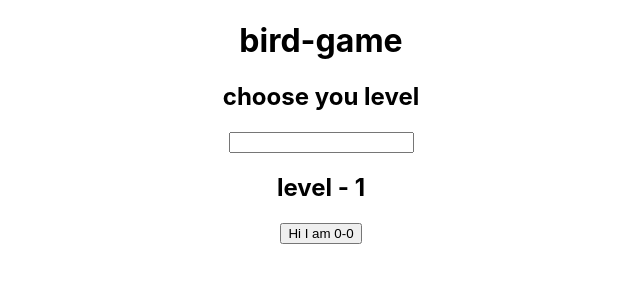
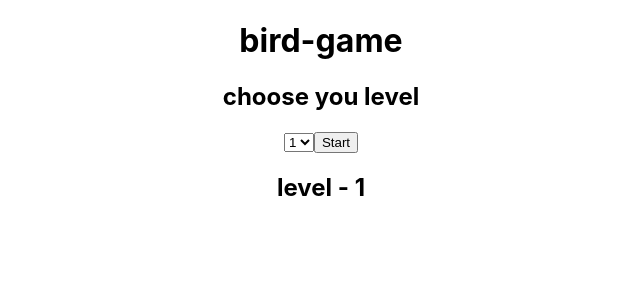
Before and after one commit to manandearth/bird-game, a React (Create React App) app: page / in a window 1280 px wide. Shown: the top 300 px of the page, without its empty margins (319-959 px from the left). Built offline with nearby package versions, Linux system fonts and the light colour scheme.

Commit message:
Set three levels and grids

```diff
--- a/src/App.js
+++ b/src/App.js
@@ -4,14 +4,20 @@ import Matrix from "./matrix.jsx";
 
 function App() {
   const [level, setLevel] = React.useState(1);
+  const [selected, setSelected] = React.useState(false);
 
   return (
     <div className="App">
       <h1>bird-game</h1>
       <h2>choose you level</h2>
-      <input onChange={e => setLevel(e.target.value)} />
+      <select onChange={e => setLevel(parseInt(e.target.value))}>
+        {[1, 2, 3].map(option => (
+          <option key={`option - ${option}`}>{option}</option>
+        ))}
+      </select>
+      <button onClick={() => setSelected(true)}>Start</button>
       <h2>{`level - ${level}`}</h2>
-      <Matrix level={level} />
+      <Matrix level={level} selected={selected} />
     </div>
   );
 }
--- a/src/matrix.jsx
+++ b/src/matrix.jsx
@@ -1,23 +1,26 @@
 import * as React from "react";
 
 function Matrix(props) {
-  const { level } = props;
+  const { level, selected } = props;
   const [matrix, setMatrix] = React.useState([]);
+  const levels = { 1: [5, 6], 2: [6, 6], 3: [6, 8] };
+  // const fixedMatrix = [[1, 2, 3], [4, 5, 6], [7, 8, 9], [10, 11, 12]];
 
   React.useEffect(() => {
     let grid = [];
-    for (var i = 0; i < level; i++) {
+
+    let currentKey = Object.keys(levels).find(key => parseInt(key) === level);
+    let currentValues = levels[currentKey];
+    for (var i = 0; i < currentValues[0]; i++) {
       grid[i] = [];
-      for (var j = 0; j < level; j++) {
+      for (var j = 0; j < currentValues[1]; j++) {
         grid[i][j] = undefined;
       }
       console.log(typeof level);
     }
 
-    setMatrix(grid);
-  }, [level]);
-
-  const fixedMatrix = [[1, 2, 3], [4, 5, 6], [7, 8, 9], [10, 11, 12]];
+    if (selected) setMatrix(grid);
+  }, [level, selected]);
 
   const [cardsFlipped, setCardsFlipped] = React.useState([]);
 
```
